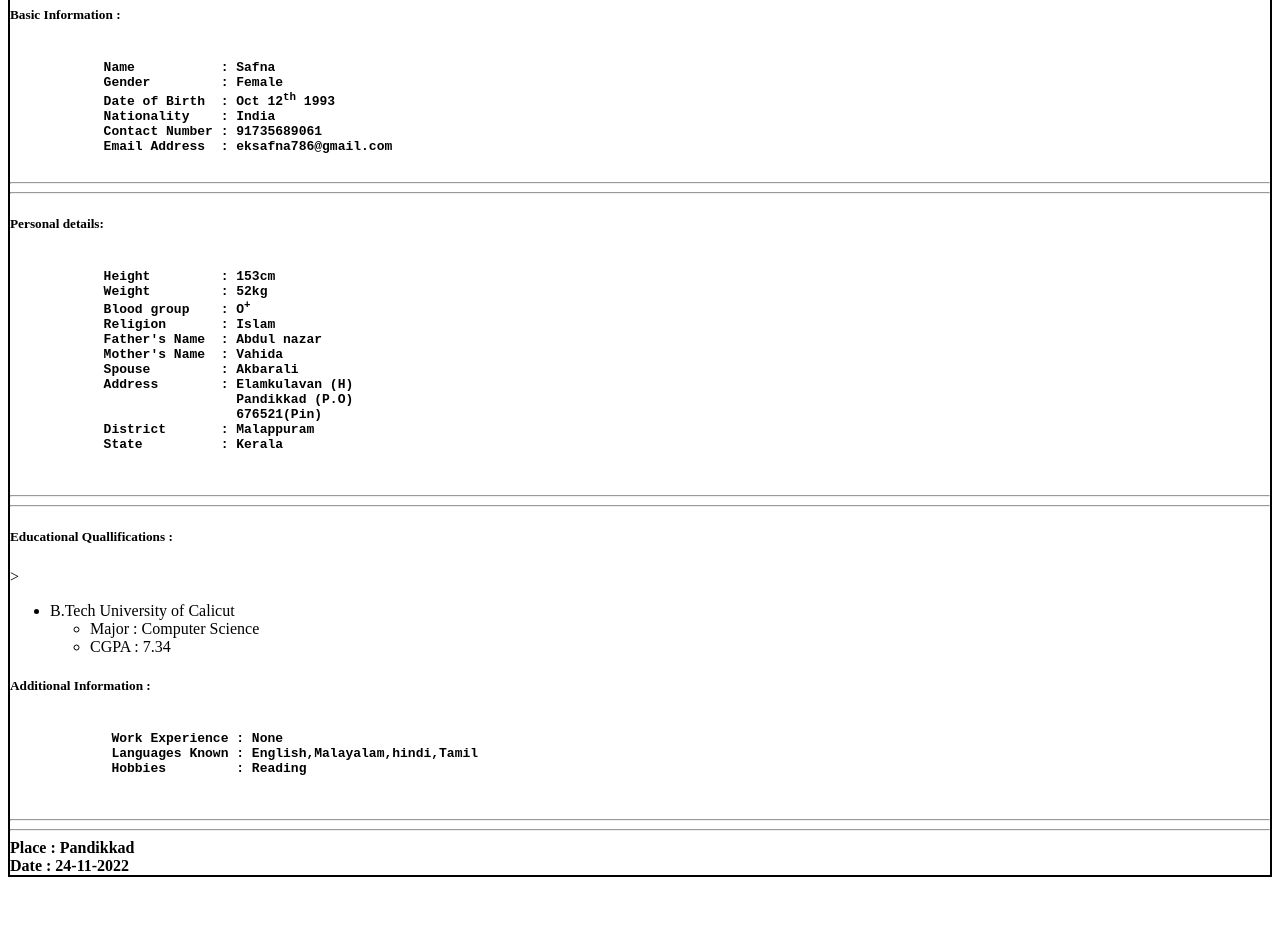
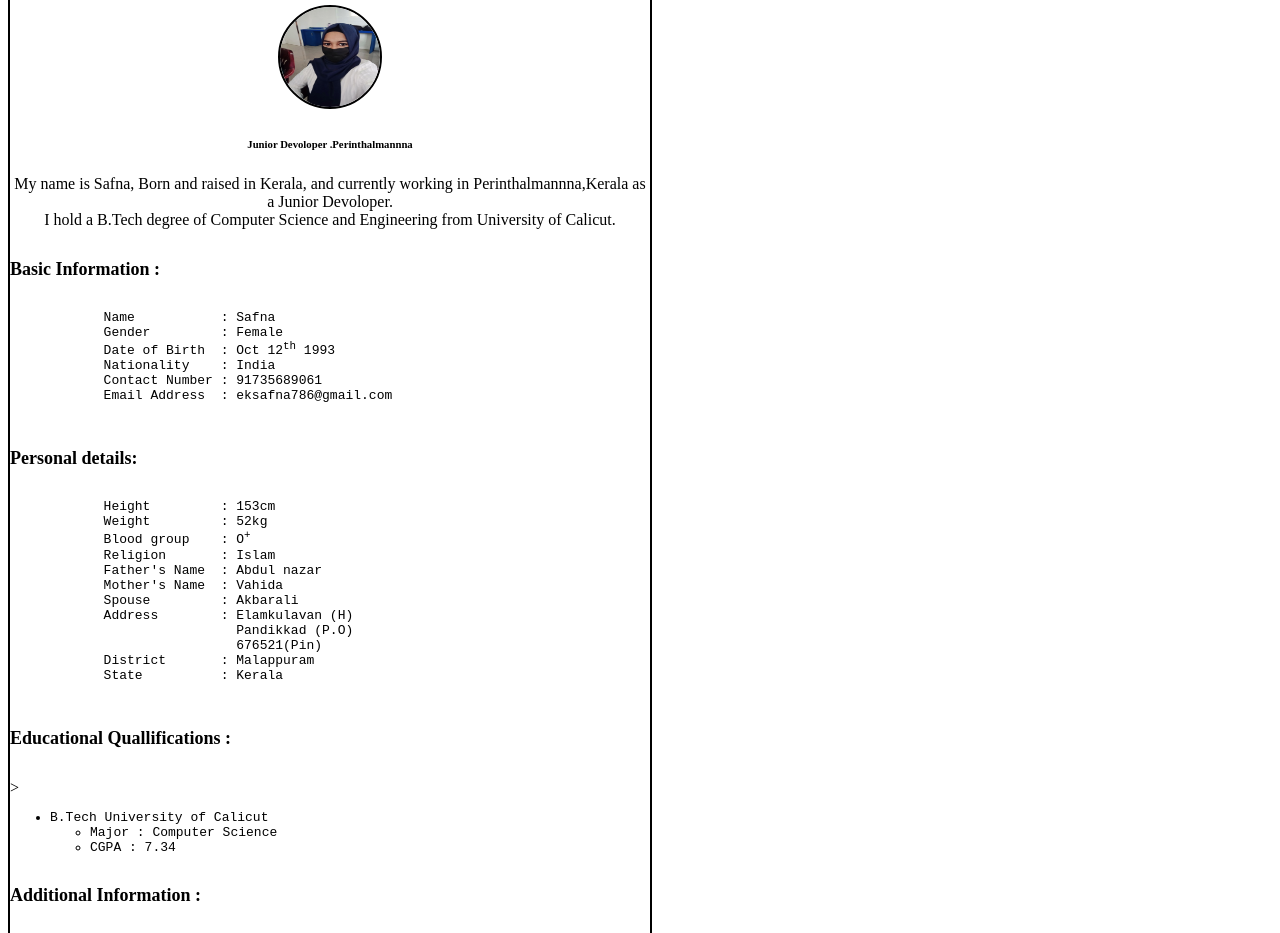
Before and after one commit to Safna905/work, a plain HTML site: page Biodata/Biodata.html in a window 1280 px wide. Shown: the part 72-1005 px from the top of the page. Before the commit the page ends 957 px from the top, so only its background shows below. Drawn offline with Linux system fonts and the light colour scheme.

Commit message:
Update 2

```diff
--- a/Biodata/Biodata.html
+++ b/Biodata/Biodata.html
@@ -8,24 +8,48 @@
     <style>
         body{
             border: 2px solid black;
+            width: 50%;
+
+        }
+
+        pre{
+            font-family: monospace;
+        }
+
+        h5{
+            font-size: large;
+        }
+
+        ul{
+            font-family: monospace;
         }
     </style>
 </head>
 <body >
     <h2 style="text-align:center;background-color: dimgrey;">BIO-DATA</h2>
+    <center>
+        <img src="IMG20221202100524.jpg" alt="Profile picture" width="100" height="100" style="border: 2px solid; border-radius: 100%;">
+        <h6>
+            Junior Devoloper .Perinthalmannna
+        </h6>
+        <p>My name is Safna, Born and raised in Kerala, and currently working in Perinthalmannna,Kerala as a Junior Devoloper. <br>
+            I hold a B.Tech degree of Computer Science and Engineering from University of Calicut.</p>
+    </center>
+
+
     <h5>Basic Information :</h5>
-    <pre><b>
+    <pre>
             Name           : Safna
             Gender         : Female
             Date of Birth  : Oct 12<sup>th</sup> 1993
             Nationality    : India
             Contact Number : 91735689061
             Email Address  : eksafna786@gmail.com
-    </b></pre>
-    <hr><hr>
+    </pre>
+
+
     <h5>Personal details:</h5>
     <pre>
-        <b>
             Height         : 153cm
             Weight         : 52kg
             Blood group    : O<sup>+</sup>
@@ -38,9 +62,9 @@
                              676521(Pin)
             District       : Malappuram
             State          : Kerala
-        </b>
     </pre>
-    <hr><hr>
+
+
     <h5>Educational Quallifications :</h5>
     ><ul>
         <li>B.Tech University of  Calicut</li>
@@ -48,21 +72,20 @@
             <li>Major : Computer Science</li>
             <li>CGPA : 7.34</li>
         </ul>
+    </ul>
 
-    </ul>
+
     <h5>Additional Information :</h5>
     <pre>
-        <b>
              Work Experience : None
              Languages Known : English,Malayalam,hindi,Tamil
              Hobbies         : Reading
-        </b>
     </pre>
-    <hr><hr>
-    <b>
+
+
+    <hr>
         Place  : Pandikkad
         <br>
         Date   : 24-11-2022
-    </b>
 </body>
 </html>
```
Also changed, not shown: Biodata/IMG20221202100524.jpg (added).
